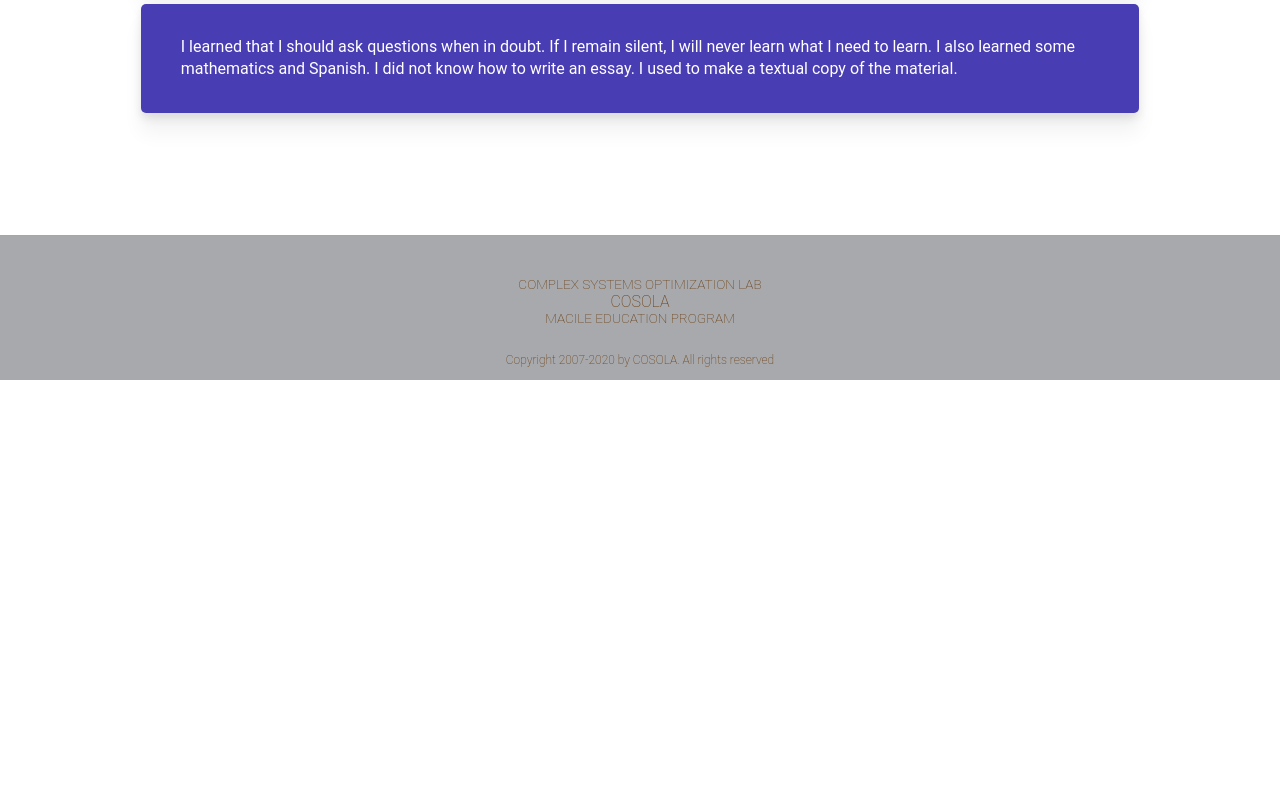
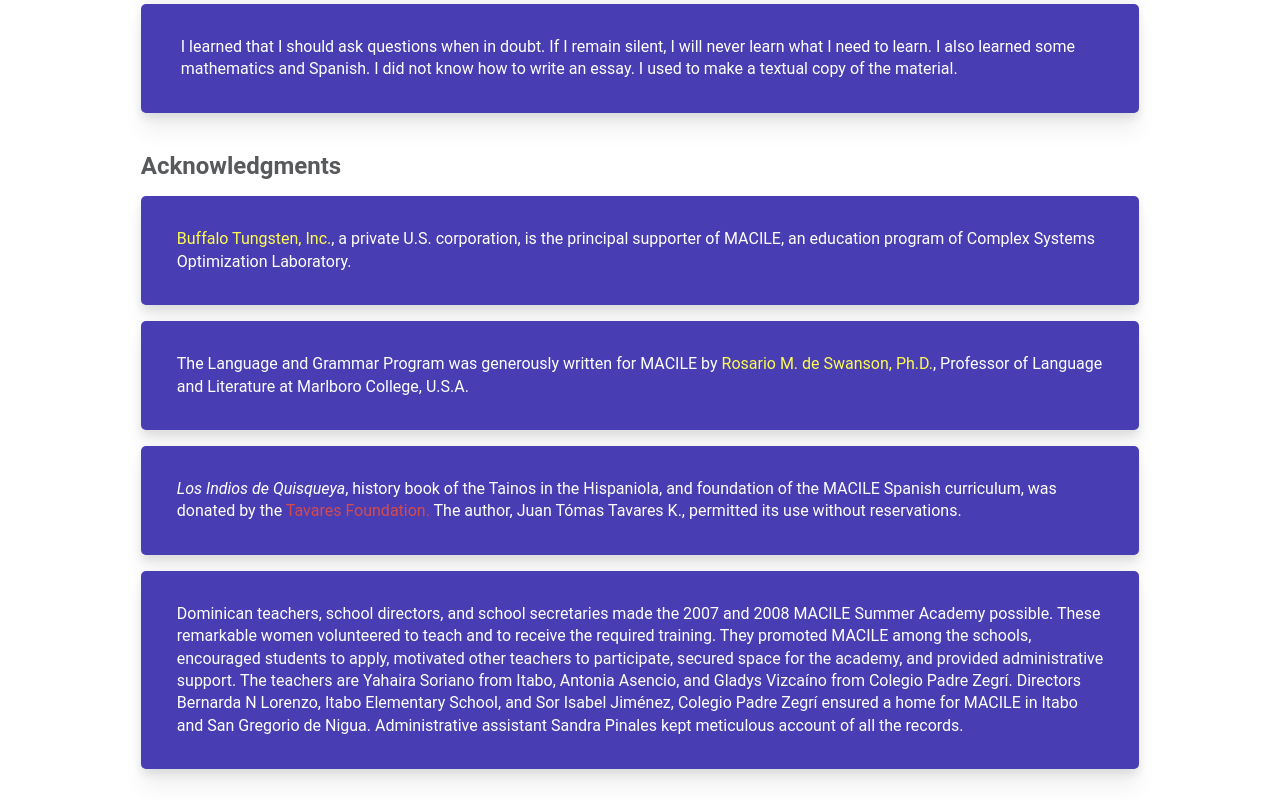
Before and after one commit to cosola-salvia/news.macile.org, a website: page bulletin/index.html in a window 1280 px wide. Shown: the part 5260-6060 px from the top of the page. Before the commit the page ends 5640 px from the top, so only its background shows below. Drawn offline with Linux system fonts and the light colour scheme.

Commit message:
added acknowledgements section

```diff
--- a/app/assets/styles/bulletin.css
+++ b/app/assets/styles/bulletin.css
@@ -213,9 +213,14 @@
 	color: white;
 }
 
+.inner-link--yellow {
+	color: hsla(60, 98%, 66%, 1);
+	background-color: transparent;
+}
+
 .btn-small--yellow {
-	background-color: hsla(60, 79%, 60%, 1);
-	border: 2px solid yellow;
+	background-color: hsla(60, 98%, 66%, 1);
+	border: 2px solid hsl(60, 100%, 50%);
 	padding: 0.5em 0.75em;
   border-radius: 5px;
   display: inline-block;
@@ -250,7 +255,7 @@
 }
 .section-content__intro-abs {
 	padding: 1em 2em;
-	font-size: .87rem;
+	font-size: .9rem;
 	font-weight: 300;
 	line-height: 1.4;
 	align-self: center;
@@ -275,6 +280,11 @@
 	padding: 1rem 0;
 	line-height: 1.4;
 
+}
+
+.featured-acknowledge__content {
+	padding: 1rem 2.25rem;
+	line-height: 1.4;
 }
 
 @media(max-width: 680px) {
--- a/bulletin/index.html
+++ b/bulletin/index.html
@@ -232,6 +232,21 @@
 			<div class="mentions-featured__content">
 				<blockquote class="featured-comment__content"> I learned that I should ask questions when in doubt. If I remain silent, I will never learn what I need to learn. I also learned some mathematics and Spanish. I did not know how to write an essay. I used to make a textual copy of the material.</blockquote>
 			</div>
+			<div class="featured-acknowledgment">
+				<h3 class="mentions-featured--subtitle">Acknowledgments</h3>
+			</div>
+			<div class="mentions-featured__content">
+				<p class="featured-acknowledge__content"><a class="inner-link--yellow" href="https://buffalotungsten.com/" target="_blank">Buffalo Tungsten, Inc.</a>, a private U.S. corporation, is the principal supporter of MACILE, an education program of Complex Systems Optimization Laboratory. </p>
+			</div>
+			<div class="mentions-featured__content">
+				<p class="featured-acknowledge__content">The Language and Grammar Program was generously written for MACILE by <a class="inner-link--yellow" href="https://www.marlboro.edu/live/profiles/15-rosario-de-swanson" target="_blank">Rosario M. de Swanson, Ph.D.</a>, Professor of Language and Literature at Marlboro College, U.S.A.</p>
+			</div>
+			<div class="mentions-featured__content">
+				<p class="featured-acknowledge__content"><cite>Los Indios de Quisqueya</cite>, history book of the Tainos in the Hispaniola, and foundation of the MACILE Spanish curriculum, was donated by the <span style="color: #d24b4d">Tavares Foundation.</span> The author, Juan Tómas Tavares K., permitted its use without reservations.</p>
+			</div>
+			<div class="mentions-featured__content">
+				<p class="featured-acknowledge__content"> Dominican teachers, school directors, and school secretaries made the 2007 and 2008 MACILE Summer Academy possible. These remarkable women volunteered to teach and to receive the required training. They promoted MACILE among the schools, encouraged students to apply, motivated other teachers to participate, secured space for the academy, and provided administrative support. The teachers are Yahaira Soriano from Itabo, Antonia Asencio, and Gladys Vizcaíno from Colegio Padre Zegrí. Directors Bernarda N Lorenzo, Itabo Elementary School, and Sor Isabel Jiménez, Colegio Padre Zegrí ensured a home for MACILE in Itabo and San Gregorio de Nigua.  Administrative assistant Sandra Pinales kept meticulous account of all the records.	</p>
+			</div>
 		</div>
 	</section>
 
```
